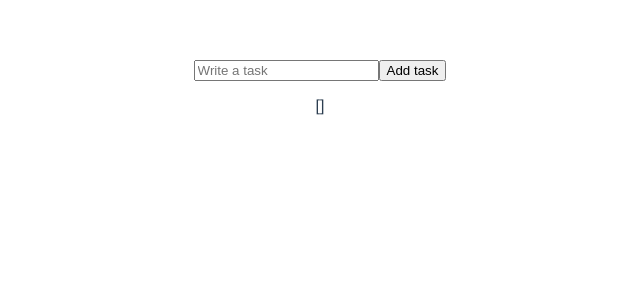
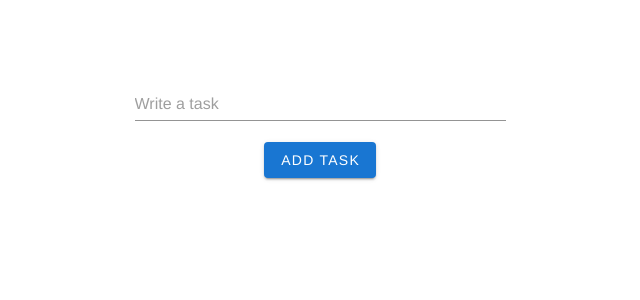
Before and after one commit to kogerumi/Vue_todo_list, a Vue app: page / in a window 1280 px wide. Shown: the top 300 px of the page, without its empty margins (320-960 px from the left). Built offline with nearby package versions, Linux system fonts and the light colour scheme.

Commit message:
Vuetify, todo input, todo list and todo item added

```diff
--- a/public/index.html
+++ b/public/index.html
@@ -1,11 +1,13 @@
 <!DOCTYPE html>
-<html lang="">
+<html lang="en">
   <head>
     <meta charset="utf-8">
     <meta http-equiv="X-UA-Compatible" content="IE=edge">
     <meta name="viewport" content="width=device-width,initial-scale=1.0">
     <link rel="icon" href="<%= BASE_URL %>favicon.ico">
     <title><%= htmlWebpackPlugin.options.title %></title>
+    <link rel="stylesheet" href="https://fonts.googleapis.com/css?family=Roboto:100,300,400,500,700,900">
+    <link rel="stylesheet" href="https://cdn.jsdelivr.net/npm/@mdi/font@latest/css/materialdesignicons.min.css">
   </head>
   <body>
     <noscript>
--- a/src/App.vue
+++ b/src/App.vue
@@ -1,23 +1,42 @@
 <template>
-<div id="app">
-    <div class="container">
-        <input type="text" name="todo_input" placeholder="Write a task" v-model="taskText">
-        <button @click="addTask">Add task</button>
-        <p>{{tasks}}</p>
-    </div>
+<div class="" id="app">
+    <v-app class="todo">
+        <v-container class="container">
+            <v-row class="d-flex justify-center mb-6">
+                <v-col cols="12" md="4">
+                    <v-form>
+                        <v-text-field type="text" name="todo_input" placeholder="Write a task" v-model="taskText" required></v-text-field>
+                        <v-btn color="primary" @click="addTask">Add task</v-btn>
+                    </v-form>
+                    <div class="taskList">
+                        <v-list-item class="todoItem" v-for="(task, id) in tasks" :key="id" >
+                          <span :class="{done:isDone}"> {{ task }}</span>
+                            <v-list-item-action class="taskCheck">
+                                <v-checkbox v-model="isDone" :input-value="active" color="teal darken-2"></v-checkbox>
+                            </v-list-item-action>
+                        </v-list-item>
+                    </div>
+                </v-col>
+            </v-row>
+        </v-container>
+
+    </v-app>
 </div>
 </template>
 
 <script>
 export default {
     name: 'App',
+
     components: {
 
     },
+
     data() {
         return {
             taskText: "",
-            tasks: []
+            tasks: [],
+            isDone: false
         }
     },
     methods: {
@@ -26,11 +45,10 @@
             this.taskText = "";
         }
     }
-
 }
 </script>
 
-<style>
+<style lang="scss">
 #app {
     font-family: Avenir, Helvetica, Arial, sans-serif;
     -webkit-font-smoothing: antialiased;
@@ -39,4 +57,23 @@
     color: #2c3e50;
     margin-top: 60px;
 }
+
+.todoItem {
+    border: 2px solid #26A69A;
+    border-radius: 4px;
+    margin-bottom: 10px;
+}
+
+.taskCheck {
+    margin-left: 5px;
+}
+
+.taskList{
+  margin-top: 30px;
+}
+
+.done{
+  color: rgb(139, 139, 139);
+  text-decoration: line-through;
+}
 </style>
--- a/src/main.js
+++ b/src/main.js
@@ -1,8 +1,10 @@
 import Vue from 'vue'
 import App from './App.vue'
+import vuetify from './plugins/vuetify'
 
 Vue.config.productionTip = false
 
 new Vue({
-  render: h => h(App),
+  vuetify,
+  render: h => h(App)
 }).$mount('#app')
--- /dev/null
+++ b/src/plugins/vuetify.js
@@ -0,0 +1,7 @@
+import Vue from 'vue';
+import Vuetify from 'vuetify/lib/framework';
+
+Vue.use(Vuetify);
+
+export default new Vuetify({
+});
--- a/vue.config.js
+++ b/vue.config.js
@@ -1,4 +1,6 @@
 const { defineConfig } = require('@vue/cli-service')
 module.exports = defineConfig({
-  transpileDependencies: true
+  transpileDependencies: [
+    'vuetify'
+  ]
 })
```
Also changed, not shown: package.json (+7 -2 lines), src/components/todo_form.vue (deleted), src/components/todo_item.vue (deleted), src/components/todo_list.vue (deleted), 1 other file (tests, documents, lock files or other folders).
